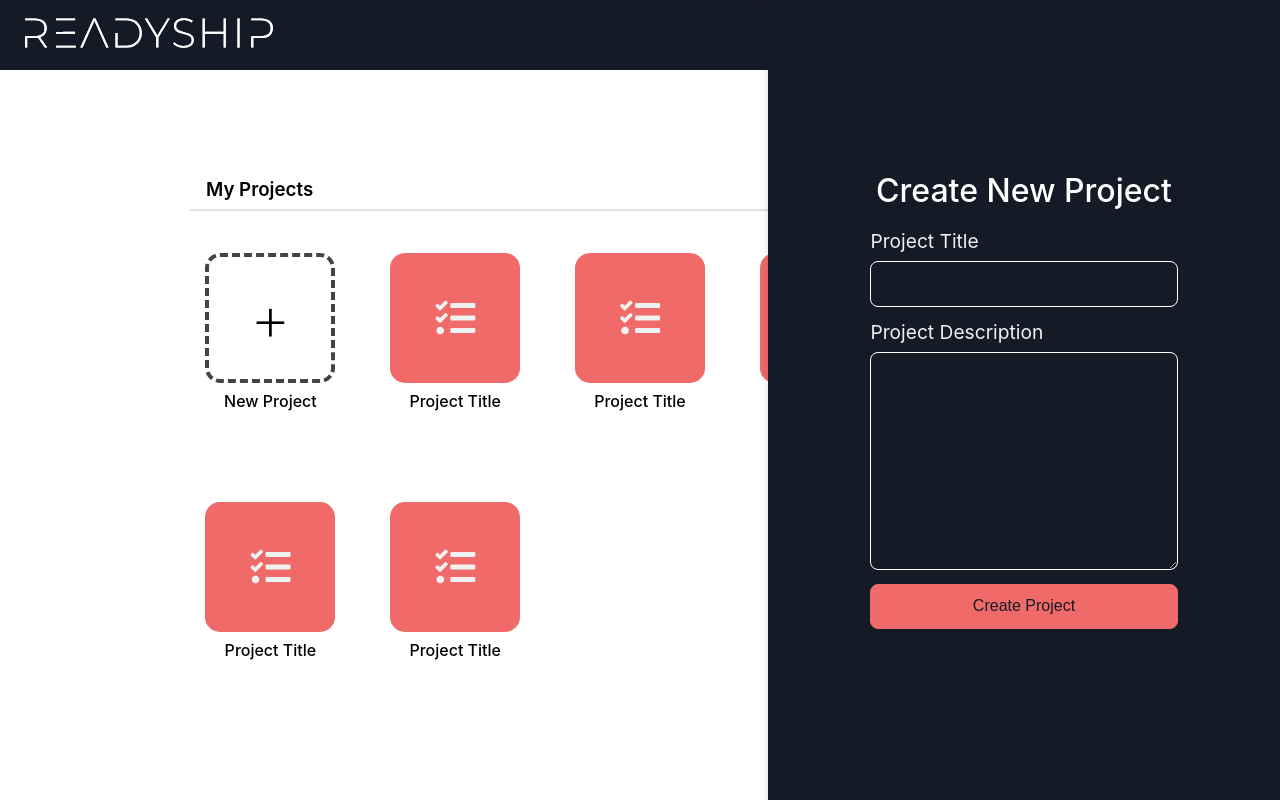
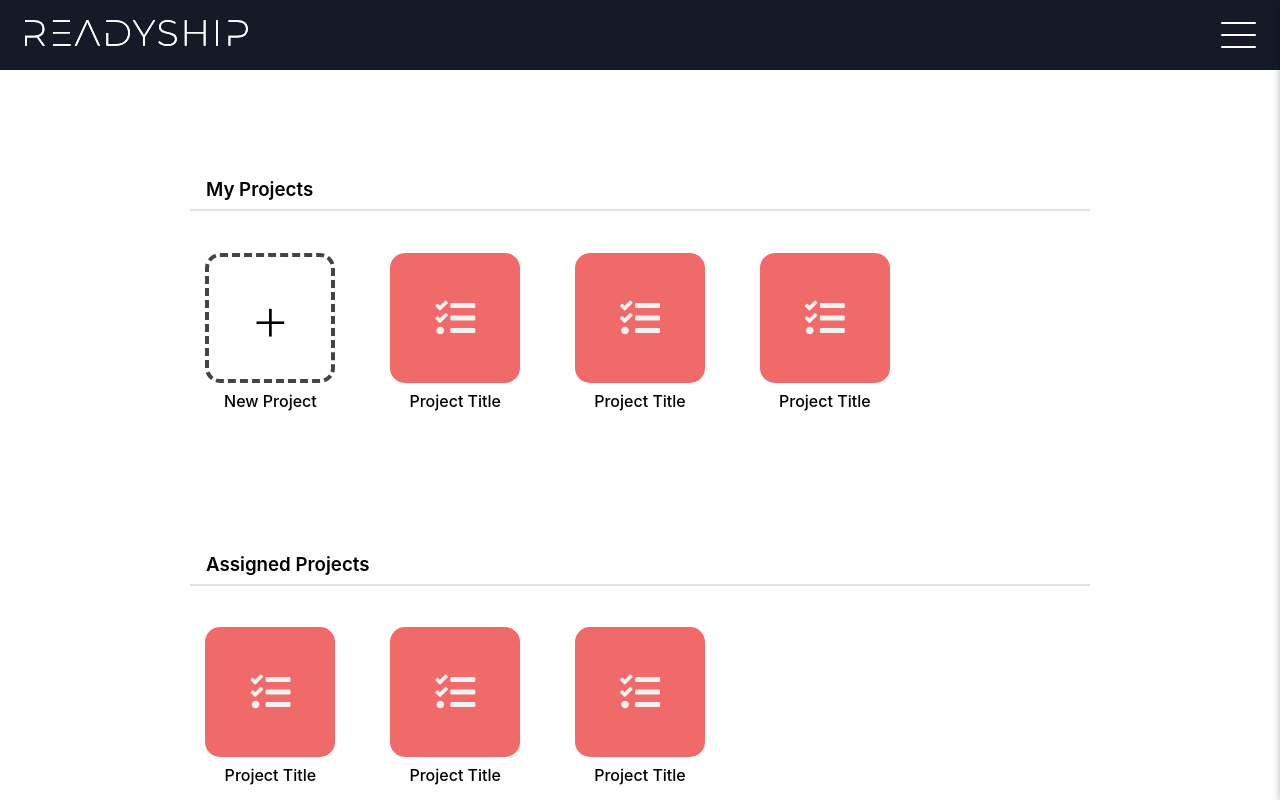
Before and after one commit to Ready-Ship/readyship-app, a React (Create React App) app in the folder client/: page /dashboard in a window 1280 px wide. Shown: the top 800 px of the page. Built offline with nearby package versions, Linux system fonts and the light colour scheme.

Commit message:
Write NewProjectDrawer

```diff
--- a/client/src/components/NewProjectDrawer.tsx
+++ b/client/src/components/NewProjectDrawer.tsx
@@ -1,10 +1,16 @@
-import React from 'react';
+import React, { FC, MouseEvent } from 'react';
 
 import '../stylesheets/components/NewProjectDrawer.css';
 
-const NewProjectDrawer = () => {
+interface NewProjectProps {
+  open: boolean;
+  click: (event: MouseEvent) => void;
+}
+
+const NewProjectDrawer:FC<NewProjectProps> = ({ open, click }) => {
+
   return (
-    <div className="new-proj-drawer show">
+    <div className={open ? "new-proj-drawer open" : "new-proj-drawer"}>
       <h1>Create New Project</h1>
       <form className="new-proj__container">
         <div className="title-input form-control-group">
@@ -18,6 +24,7 @@ const NewProjectDrawer = () => {
         </div>
         <button type="submit">Create Project</button>
       </form>
+      <button id="new-proj__cancel" onClick={click}>Cancel</button>
     </div>
   )
 }
--- a/client/src/components/NewProjectTile.tsx
+++ b/client/src/components/NewProjectTile.tsx
@@ -1,10 +1,14 @@
-import React from 'react'
+import React, { FC, MouseEvent } from 'react'
 
 import '../stylesheets/components/NewProjectTile.css';
 
-const NewProjectTile = () => {
+interface NewProjectTileProps {
+  click: (event: MouseEvent) => void;
+}
+
+const NewProjectTile:FC<NewProjectTileProps> = ({ click }) => {
   return (
-    <div className="new-project-tile-container">
+    <div className="new-project-tile-container" onClick={click}>
       <div className="new-project-tile">
         <span>+</span>
       </div>
--- a/client/src/screens/DashboardScreen.tsx
+++ b/client/src/screens/DashboardScreen.tsx
@@ -7,19 +7,16 @@ import ProjectTile from '../components/ProjectTile';
 import NewProjectDrawer from '../components/NewProjectDrawer';
 
 const DashboardScreen = () => {
-  const [newProjDrawerToggle, setNewProjDrawerToggle] = useState(false);
+  const [newProjToggle, setNewProjToggle] = useState(false);
 
   return (
     <div className="dashboard-screen">
-      <NewProjectDrawer/>
+      <NewProjectDrawer open={newProjToggle} click={() => setNewProjToggle(false)}/>
       <div className="dashboard-screen__container">
         <div className="dashboard-screen__projects">
           <h3 className="dashboard-screen__section-title">My Projects</h3>
           <CardGrid>
-            <NewProjectTile />
-            <ProjectTile />
-            <ProjectTile />
-            <ProjectTile />
+            <NewProjectTile click={() => setNewProjToggle(true)} />
             <ProjectTile />
             <ProjectTile />
             <ProjectTile />
@@ -31,8 +28,6 @@ const DashboardScreen = () => {
             <ProjectTile />
             <ProjectTile />
             <ProjectTile />
-            <ProjectTile />
-            <ProjectTile />
           </CardGrid>
         </div>
       </div>
--- a/client/src/stylesheets/components/Navbar.css
+++ b/client/src/stylesheets/components/Navbar.css
@@ -20,7 +20,7 @@
 } */
 
 .navbar__logo img {
-  width: 250px;
+  width: 225px;
 }
 
 .hamburger__menu {
--- a/client/src/stylesheets/components/NewProjectDrawer.css
+++ b/client/src/stylesheets/components/NewProjectDrawer.css
@@ -10,24 +10,27 @@
   align-items: center;
   background-color: var(--primary-color);
   transform: translateX(-100%);
-  transition: all 400ms ease-out;
+  transition: all 500ms ease-out;
   box-shadow: rgba(0, 0, 0, 0.15) 0px 2px 8px;
   z-index: 210;
 }
 
-.new-proj-drawer.show {
+.new-proj-drawer.open {
   left: 100%;
+}
+.new-proj-drawer__container {
+  width: 100%;
 }
 
 .new-proj-drawer h1 {
   color: #fff;
-  font-weight: 500;
-  margin-bottom: 1.2rem;
+  font-weight: 400;
+  margin-bottom: 2rem;
 }
 
 .new-proj__container {
   height: 50%;
-  width: 60%;
+  width: 70%;
   display: flex;
   flex-direction: column;
   justify-content: space-between;
@@ -53,6 +56,7 @@
   border-radius: 8px;
 }
 
+
 #new-proj__desc {
   padding: .8rem;
   color: #fff;
@@ -61,6 +65,12 @@
   background-color: transparent;
   border: 1px solid #ffffff;
   border-radius: 8px;
+}
+
+#new-proj__title:focus,
+#new-proj__desc:focus {
+  outline: none;
+  border: 1px solid var(--accent-color);
 }
 
 .new-proj__container button {
@@ -78,3 +88,14 @@
   color: var(--accent-color);
   background-color: transparent;
 }
+
+#new-proj__cancel {
+  width: fit-content;
+  margin-top: 1rem;
+  padding: .5rem;
+  background-color: transparent;
+  border: none;
+  color: var(--accent-color);
+  font-size: 1rem;
+  cursor: pointer;
+}
```
